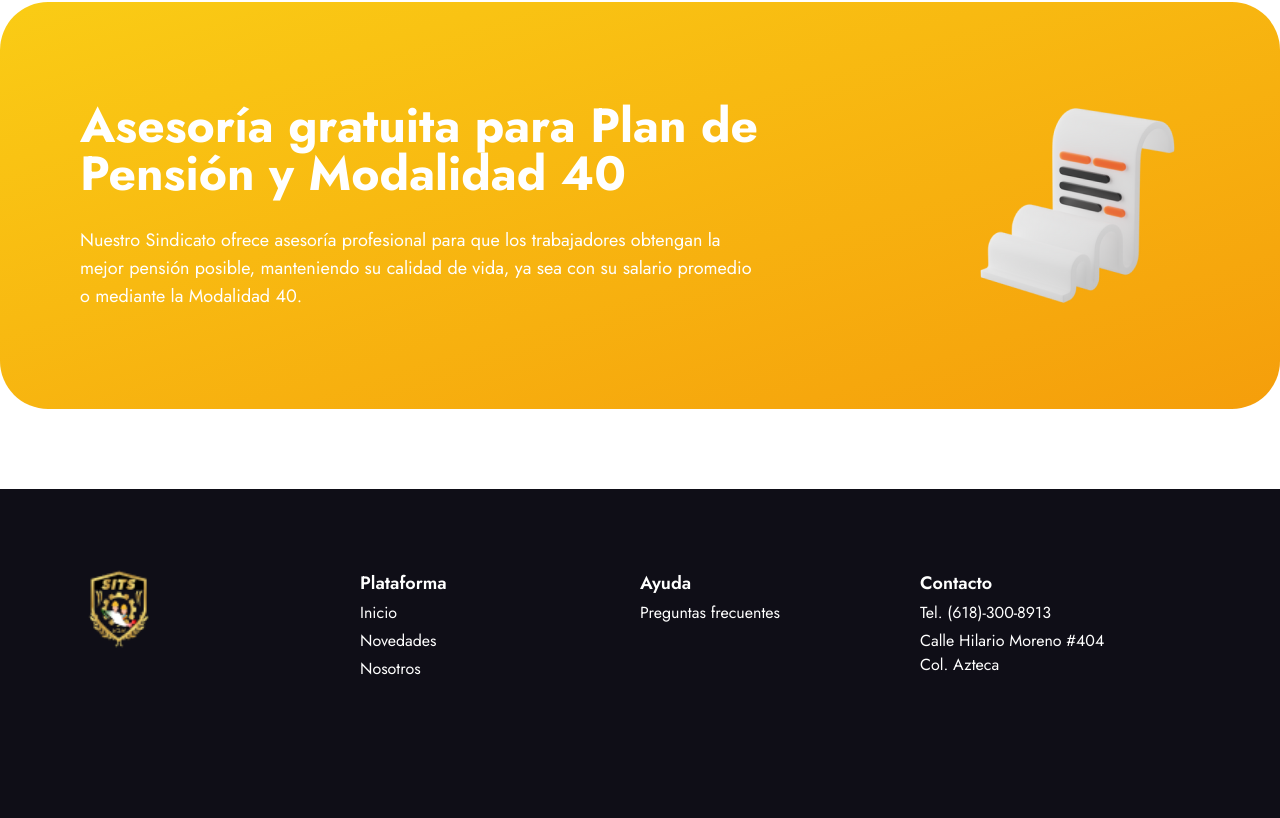
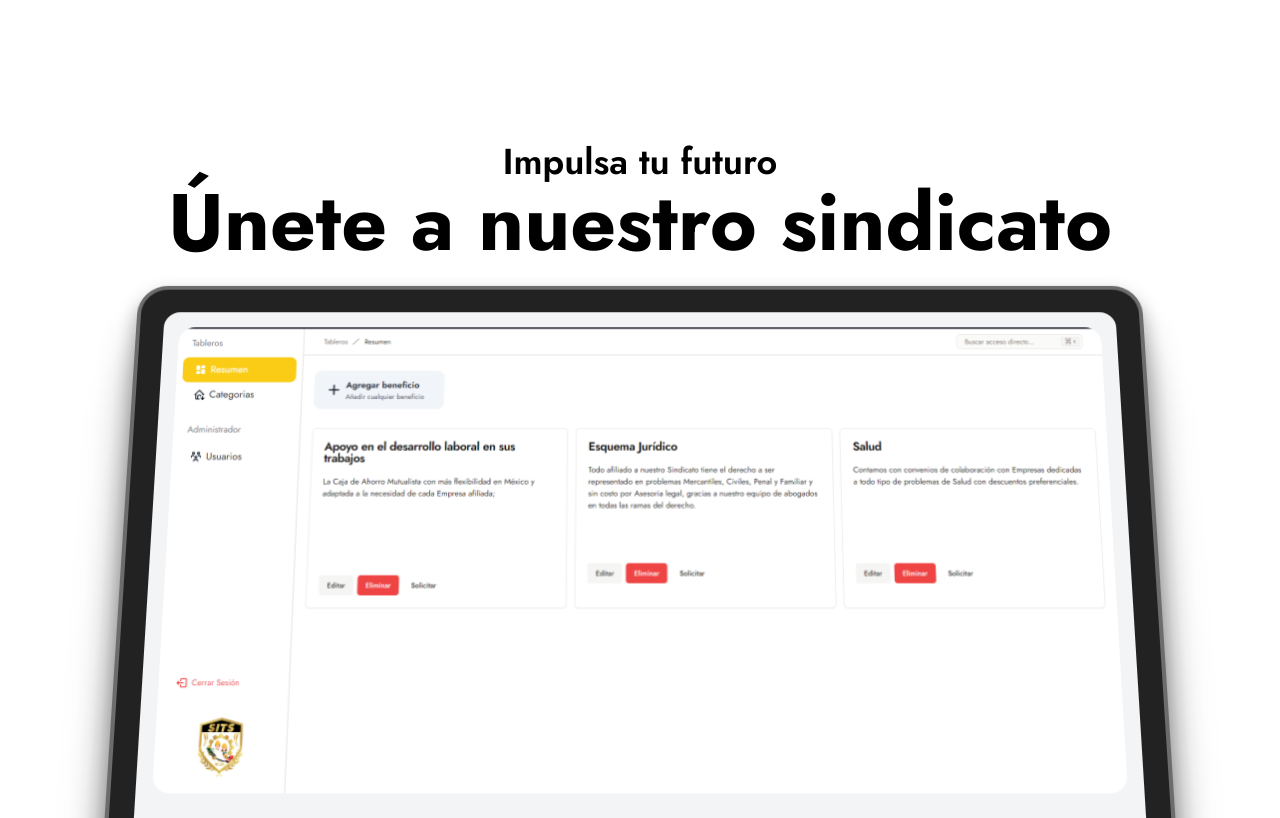
Before and after one commit to oneangel/sits-front, a React (Vite) app: page / in a window 1280 px wide. Shown: the part 1882-2700 px from the top of the page. Built offline with nearby package versions, Linux system fonts and the light colour scheme.

Commit message:
animation

```diff
--- a/package.json
+++ b/package.json
@@ -28,13 +28,14 @@
     "clsx": "^2.1.1",
     "cmdk": "^1.0.0",
     "file-type": "^19.4.0",
+    "framer-motion": "^11.3.24",
     "lucide-react": "^0.400.0",
     "pdfjs-dist": "^3.11.174",
     "react": "^18.3.1",
     "react-dom": "^18.3.1",
     "react-pdf": "^9.1.0",
     "react-router-dom": "^6.25.1",
-    "tailwind-merge": "^2.3.0",
+    "tailwind-merge": "^2.4.0",
     "tailwindcss-animate": "^1.0.7",
     "zod": "^3.23.8"
   },
--- /dev/null
+++ b/src/components/ui/container-scroll-animation.tsx
@@ -0,0 +1,95 @@
+"use client";
+import React, { useRef } from "react";
+import { useScroll, useTransform, motion, MotionValue } from "framer-motion";
+
+export const ContainerScroll = ({
+  titleComponent,
+  children,
+}: {
+  titleComponent: string | React.ReactNode;
+  children: React.ReactNode;
+}) => {
+  const containerRef = useRef<any>(null);
+  const { scrollYProgress } = useScroll({
+    target: containerRef,
+  });
+  const [isMobile, setIsMobile] = React.useState(false);
+
+  React.useEffect(() => {
+    const checkMobile = () => {
+      setIsMobile(window.innerWidth <= 768);
+    };
+    checkMobile();
+    window.addEventListener("resize", checkMobile);
+    return () => {
+      window.removeEventListener("resize", checkMobile);
+    };
+  }, []);
+
+  const scaleDimensions = () => {
+    return isMobile ? [0.7, 0.9] : [1.05, 1];
+  };
+
+  const rotate = useTransform(scrollYProgress, [0, 1], [20, 0]);
+  const scale = useTransform(scrollYProgress, [0, 1], scaleDimensions());
+  const translate = useTransform(scrollYProgress, [0, 1], [0, -100]);
+
+  return (
+    <div
+      className="h-[60rem] md:h-[80rem] flex items-center justify-center relative p-2 md:p-20"
+      ref={containerRef}
+    >
+      <div
+        className="py-10 md:py-40 w-full relative"
+        style={{
+          perspective: "1000px",
+        }}
+      >
+        <Header translate={translate} titleComponent={titleComponent} />
+        <Card rotate={rotate} translate={translate} scale={scale}>
+          {children}
+        </Card>
+      </div>
+    </div>
+  );
+};
+
+export const Header = ({ translate, titleComponent }: any) => {
+  return (
+    <motion.div
+      style={{
+        translateY: translate,
+      }}
+      className="div max-w-5xl mx-auto text-center"
+    >
+      {titleComponent}
+    </motion.div>
+  );
+};
+
+export const Card = ({
+  rotate,
+  scale,
+  children,
+}: {
+  rotate: MotionValue<number>;
+  scale: MotionValue<number>;
+  translate: MotionValue<number>;
+  children: React.ReactNode;
+}) => {
+  return (
+    <motion.div
+      style={{
+        rotateX: rotate,
+        scale,
+        boxShadow:
+          "0 0 #0000004d, 0 9px 20px #0000004a, 0 37px 37px #00000042, 0 84px 50px #00000026, 0 149px 60px #0000000a, 0 233px 65px #00000003",
+      }}
+      className="max-w-5xl -mt-12 mx-auto h-[30rem] md:h-[40rem] w-full border-4 border-[#6C6C6C] p-2 md:p-6 bg-[#222222] rounded-[30px] shadow-2xl"
+    >
+      <div className=" h-full w-full  overflow-hidden rounded-2xl bg-gray-100 dark:bg-zinc-900 md:rounded-2xl md:p-4 ">
+        {children}
+      </div>
+    </motion.div>
+  );
+};
--- a/src/pages/Admin.tsx
+++ b/src/pages/Admin.tsx
@@ -132,8 +132,11 @@ export default function Admin() {
     const fetchUsers = async () => {
       try {
         const response = await axios.get("https://sits.onrender.com/api/users");
-        console.log(response.data); // Log para verificar la estructura de los datos
-        setUsers(response.data);
+        const usersData = response.data.map((user) => ({
+          ...user,
+          id: user._id, // Asignar _id a id
+        }));
+        setUsers(usersData);
       } catch (error) {
         setError("Error al cargar los usuarios.");
       } finally {
@@ -142,6 +145,7 @@ export default function Admin() {
     };
     fetchUsers();
   }, []);
+
 
   const table = useReactTable({
     data: users,
--- a/src/pages/Beneficiario.tsx
+++ b/src/pages/Beneficiario.tsx
@@ -1,44 +1,48 @@
-import React from "react";
+import React, { useEffect, useState } from "react";
 import { useParams } from "react-router-dom";
+import axios from "axios";
 import UserCard from "../components/Beneficiarios/cards";
 import Sidebar from "@/components/landing/Sidebar";
 
-const userData = {
-  "1": {
-    nombre: "Luis Antonio De-Las-Heras",
-    CURP: "PLTU210420MQTRMR82",
-    fechaDeNacimiento: "1989-01-23",
-    INE: "https://sits-durango.s3.us-east-2.amazonaws.com/aver4/prueba3.pdf",
-    actaNacimiento:
-      "https://sits-durango.s3.us-east-2.amazonaws.com/aver4/prueba3.pdf",
-    comprobanteDomicilio:
-      "https://sits-durango.s3.us-east-2.amazonaws.com/aver4/prueba3.pdf",
-    comprobanteIngresos:
-      "https://sits-durango.s3.us-east-2.amazonaws.com/aver4/prueba3.pdf",
-  },
-  "2": {
-    nombre: "Maria Josefa Soto",
-    CURP: "OBGS340109HJCNFF71",
-    fechaDeNacimiento: "1990-05-17",
-    INE: "https://sits-durango.s3.us-east-2.amazonaws.com/aver4/prueba3.pdf",
-    actaNacimiento:
-      "https://sits-durango.s3.us-east-2.amazonaws.com/aver4/prueba3.pdf",
-    comprobanteDomicilio:
-      "https://sits-durango.s3.us-east-2.amazonaws.com/aver4/prueba3.pdf",
-    comprobanteIngresos:
-      "https://sits-durango.s3.us-east-2.amazonaws.com/aver4/prueba3.pdf",
-  },
-};
-
 const UserDetails: React.FC = () => {
   const { userId } = useParams<{ userId: string }>();
-  const user = userData[userId ?? "1"];
+  const [user, setUser] = useState(null);
+  const [error, setError] = useState<string | null>(null);
+  const [isLoading, setIsLoading] = useState(true);
+
+  useEffect(() => {
+    const fetchUser = async () => {
+      try {
+        const response = await axios.get(`https://sits.onrender.com/api/users/${userId}`);
+        setUser(response.data);
+      } catch (error) {
+        setError("Usuario no encontrado.");
+      } finally {
+        setIsLoading(false);
+      }
+    };
+
+    if (userId) {
+      fetchUser();
+    } else {
+      setError("ID de usuario no proporcionado.");
+      setIsLoading(false);
+    }
+  }, [userId]);
+
+  if (isLoading) {
+    return <div>Cargando...</div>;
+  }
+
+  if (error) {
+    return <div>{error}</div>;
+  }
 
   return (
     <>
       <nav>Regresar</nav>
       <div className="flex-1">
-        <UserCard {...user} />
+        {user && <UserCard {...user} />}
       </div>
     </>
   );
--- a/src/pages/Landing.tsx
+++ b/src/pages/Landing.tsx
@@ -4,10 +4,12 @@ import shield from "@/assets/images/shield.png";
 import deposit from "@/assets/images/deposit.png";
 import money from "@/assets/images/money.png";
 import teamsits from "@/assets/images/teamsits.png";
+import dashboard from "@/assets/images/dashboard.png";
 import l2 from "@/assets/images/l2.png";
 import sits from "@/assets/images/sits.png";
 import { Button } from "@/components/ui/button";
 import Card from "@/components/landing/Card";
+import { ContainerScroll } from "../components/ui/container-scroll-animation.tsx";
 
 function Landing() {
   return (
@@ -103,7 +105,36 @@ function Landing() {
         </div>
       </div>
 
-      {/* Section 4 */}
+{/* Section 4 */}
+<div className="flex flex-col overflow-hidden">
+  <ContainerScroll
+    titleComponent={
+      <>
+        <h1 className="text-4xl font-semibold text-black dark:text-white">
+        Impulsa tu futuro <br />
+          <span className="text-4xl md:text-[5rem] font-bold mt-1 leading-none">
+          Únete a nuestro sindicato
+          </span>
+        </h1>
+      </>
+    }
+  >
+    <img
+      src={dashboard}
+      alt="hero"
+      style={{
+        maxWidth: '100%', // Para mantener reactividad
+        borderRadius: '16px', // Estilo redondeo
+        objectFit: 'cover', // Recorta la imagen para llenar el contenedor
+        width: '1400',
+        height: '720', // Mantiene la proporción
+      }}
+      draggable={false}
+    />
+  </ContainerScroll>
+</div>
+
+      {/* Section 5 */}
       <div className="max-w-screen-xl bg-gradient-to-br from-yellow-400 to-amber-500 py-20 mx-auto rounded-[48px] mt-20 grid grid-cols-1 md:grid-cols-3 gap-8">
         <div className="col-span-1 mx-4 my-auto text-white md:col-span-2 md:mx-20">
           <h2 className="text-3xl font-bold md:text-5xl">
@@ -129,7 +160,9 @@ function Landing() {
       <div className="w-full bg-[#0F0E17] py-20 mt-20 grid md:grid-cols-4 px-20">
         <div className="flex justify-between col-span-1 md:flex-col md:h-72">
           <img src={sits} alt="" className="size-20" />
-          <p className="mt-4 text-white md:mt-0">© SITS todos los derechos reservados</p>
+          <p className="mt-4 text-white md:mt-0">
+            © SITS todos los derechos reservados
+          </p>
         </div>
         <div className="flex flex-col col-span-1 gap-1 mt-10 md:mt-0">
           <h3 className="text-lg font-semibold text-white">Plataforma</h3>
```
Also changed, not shown: src/assets/images/dashboard.png (added), 1 other file (tests, documents, lock files or other folders).
